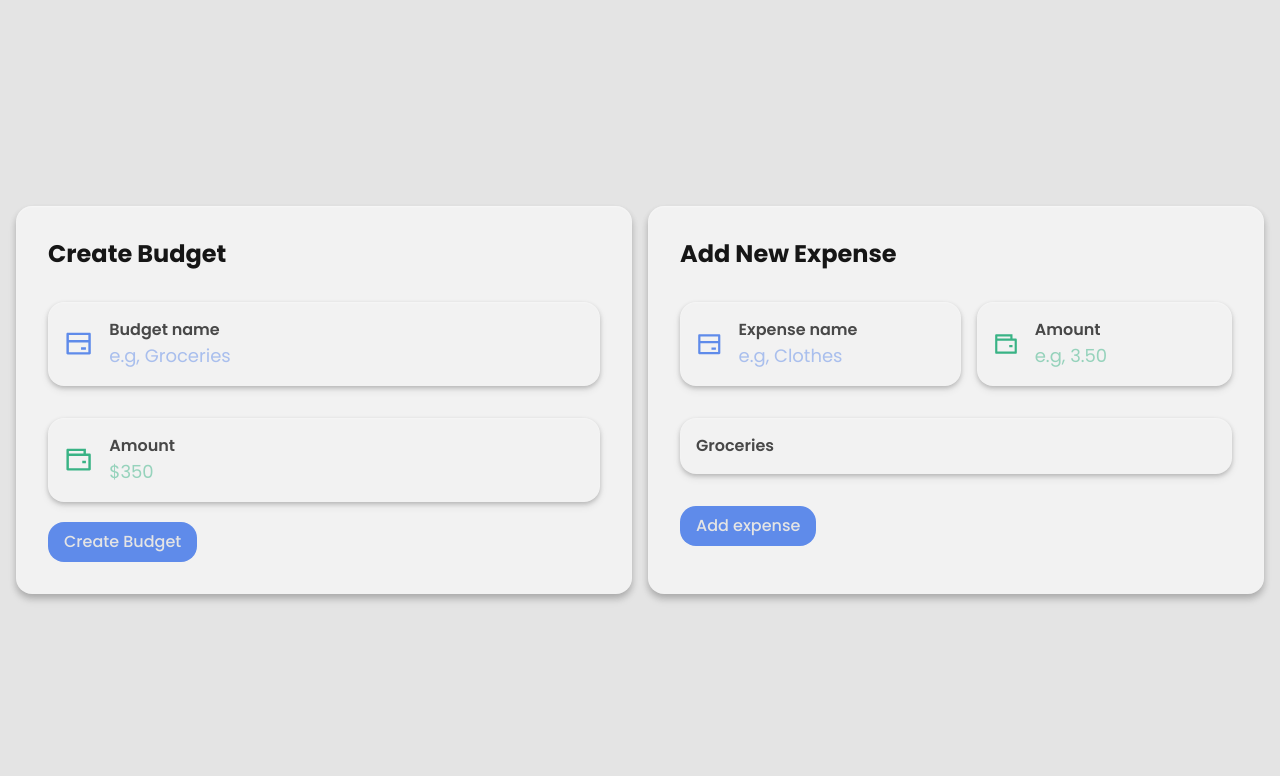
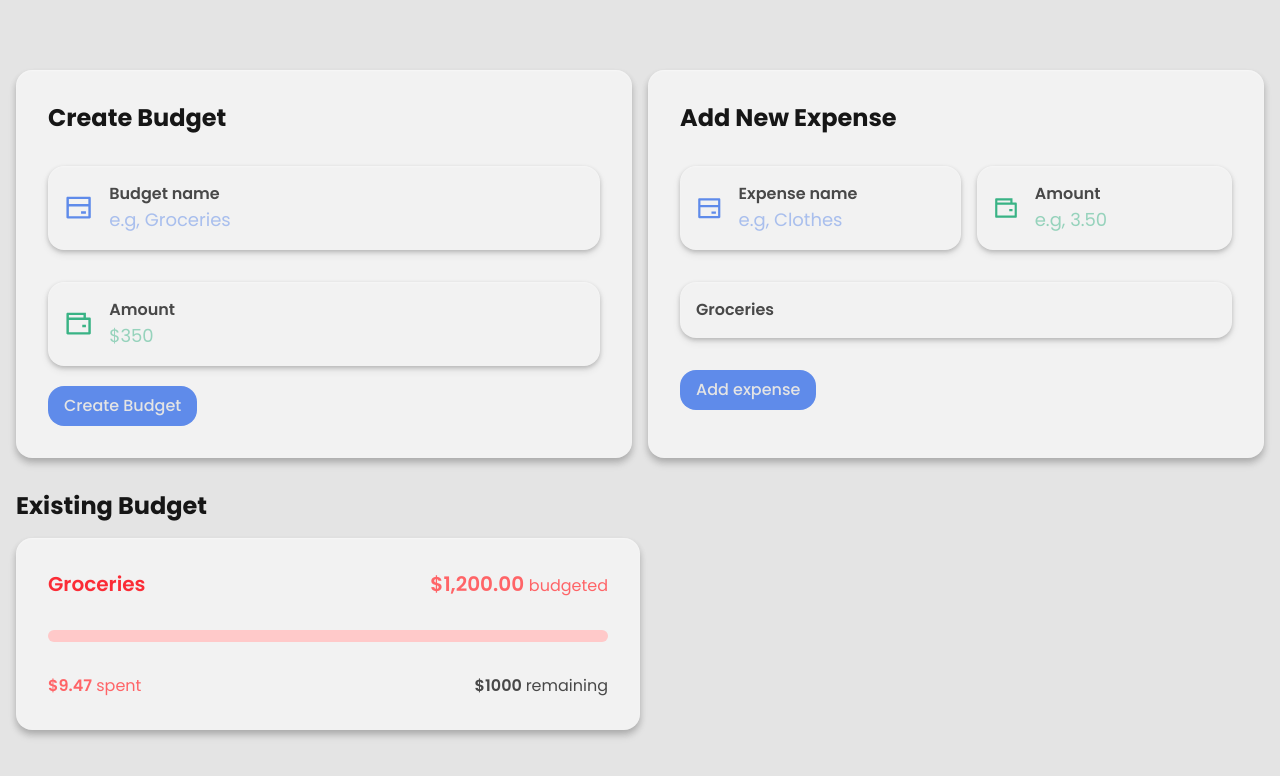
Before and after one commit to petrowic-n/cashify-app, a website built with Vite: page index.html in a window 1280 px wide. Built offline with nearby package versions, Linux system fonts and the light colour scheme.

Commit message:
section: existing budgets

```diff
--- a/index.html
+++ b/index.html
@@ -75,7 +75,7 @@
 
         <!-- Expense column -->
         <div
-          class=" p-space-2xl bg-white-100 rounded-2xl w-full shadow-shadow-l"
+          class="p-space-2xl bg-white-100 rounded-2xl w-full shadow-shadow-l"
         >
           <h2 class="text-black-100 font-bold text-2xl">Add New Expense</h2>
 
@@ -136,14 +136,55 @@
           </div>
           <!-- Select -->
           <div>
-            <select id="select" class="bg-white-100 mt-space-2xl appearance-none  focus:outline-border w-full  p-space-base pr-8 rounded-2xl shadow-shadow-m font-semibold">
-              <option >Groceries</option>
+            <select
+              id="select"
+              class="bg-white-100 mt-space-2xl appearance-none focus:outline-border w-full p-space-base pr-8 rounded-2xl shadow-shadow-m font-semibold"
+            >
+              <option>Groceries</option>
               <option>Personal</option>
               <option>Transport</option>
               <option>Entertainment</option>
             </select>
           </div>
           <button class="primary-btn mt-space-2xl">Add expense</button>
+        </div>
+      </div>
+
+      <!-- Existing budgets -->
+      <div class="grid md:grid-cols-2 grid-cols-1 mt-space-2xl">
+        <div>
+          <h2 class="text-black-100 font-bold text-2xl">Existing Budget</h2>
+          <div
+            class="p-space-2xl bg-white-100 rounded-2xl w-full shadow-shadow-l mt-space-base"
+          >
+            <div class="flex items-center justify-between">
+              <h3 class="font-semibold text-red-500 text-xl">Groceries</h3>
+              <div>
+                <span class="text-red-400 font-semibold text-xl"
+                  >$1,200.00
+                </span>
+                <span class="text-red-400">budgeted</span>
+              </div>
+            </div>
+            <div
+              class="w-full h-3 bg-red-200 rounded-full overflow-hidden mt-space-2xl"
+            >
+              <div
+                class="h-full w-0 bg-red-500 transition-all duration-300 ease-in"
+              ></div>
+            </div>
+            <div class="flex items-center justify-between mt-space-2xl">
+              <div>
+                <span class="text-red-400 font-semibold">$9.47</span>
+                <span class="text-red-400">spent</span>
+              </div>
+              <div>
+                <span class="font-semibold">$1000 </span>
+                <span>remaining</span>
+              </div>
+            </div>
+          </div>
+        </div>
       </div>
     </div>
   </body>
```
